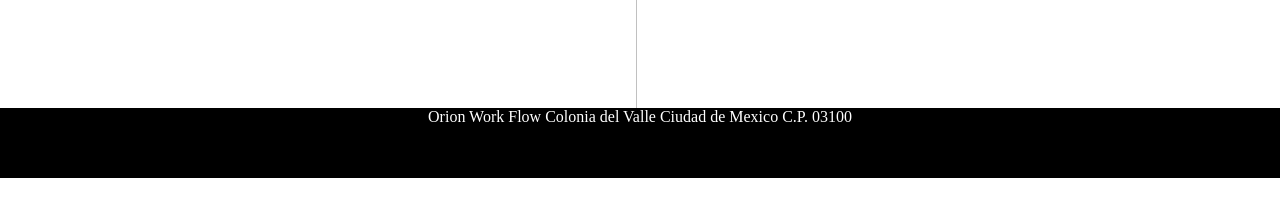
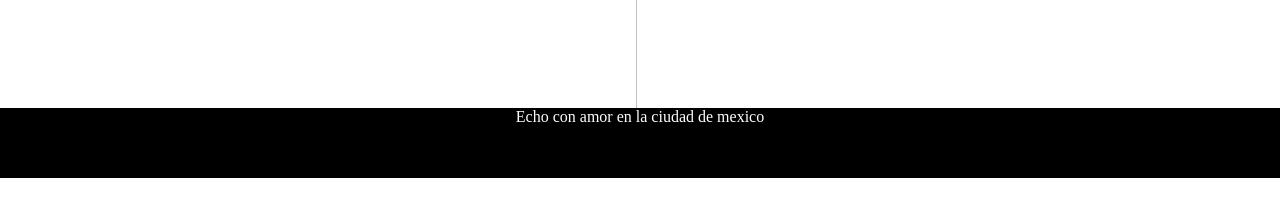
Before and after one commit to PT-Adrian/orionworkflow.github.io, a Jekyll site: the page built from index.md, in a window 1280 px wide. Shown: the part 762-967 px from the top of the page. Built offline with Jekyll 4.4.1, drawn with Linux system fonts in a browser that asks for light colours; our own code applies the rules of GitHub Pages for plain Markdown files.

Commit message:
Update default.html

```diff
--- a/_layouts/default.html
+++ b/_layouts/default.html
@@ -27,7 +27,7 @@
 
     </div>
     <footer class="footer">
-       <div>Orion Work Flow Colonia del Valle Ciudad de Mexico C.P. 03100</div>
+       <div>Echo con amor en la ciudad de mexico</div>
     </footer>
   </body>
 </html>
```
